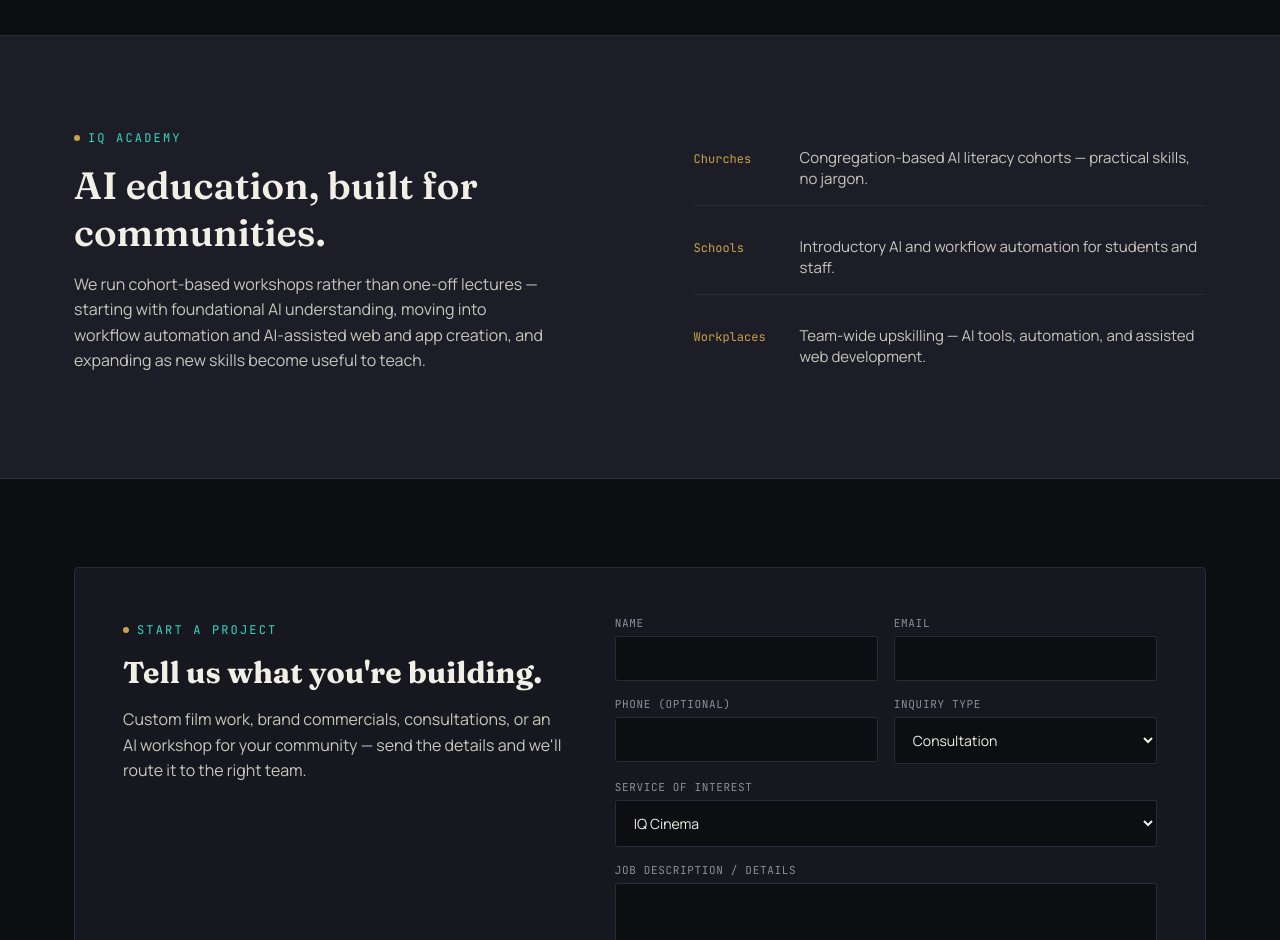
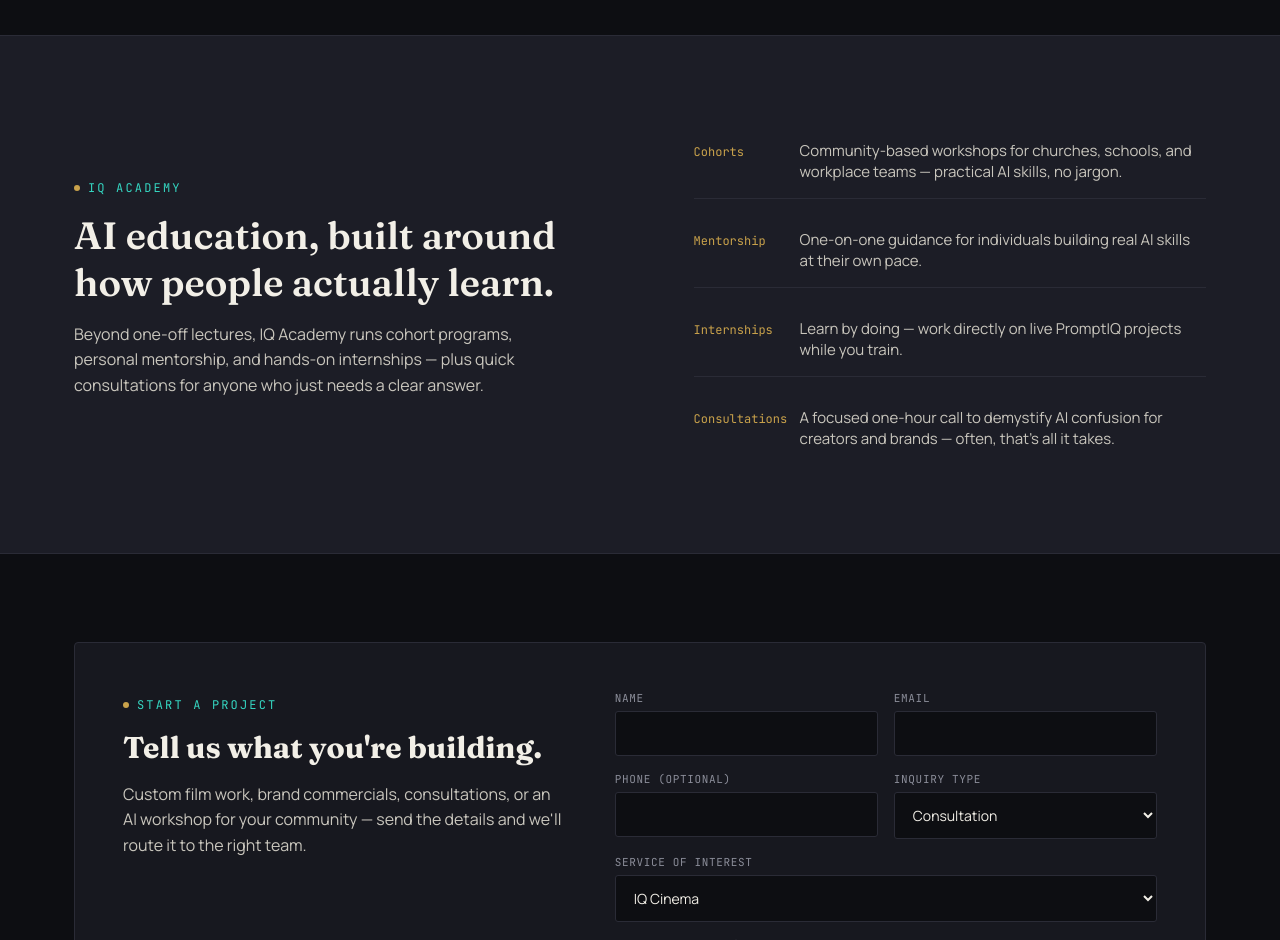
Before and after one commit to meckurypro/PromptIQ-, a React (Vite) app: page / in a window 1280 px wide. Shown: the part 2860-3800 px from the top of the page. Built offline with nearby package versions, Linux system fonts and the light colour scheme; no server answers.

Commit message:
Refactor Community component to use programs
Replaced audiences with programs and updated related text.

```diff
--- a/src/components/Community.jsx
+++ b/src/components/Community.jsx
@@ -1,7 +1,21 @@
-const audiences = [
-  { tag: 'Churches', desc: 'Congregation-based AI literacy cohorts — practical skills, no jargon.' },
-  { tag: 'Schools', desc: 'Introductory AI and workflow automation for students and staff.' },
-  { tag: 'Workplaces', desc: 'Team-wide upskilling — AI tools, automation, and assisted web development.' },
+// src/components/Community.jsx
+const programs = [
+  {
+    tag: 'Cohorts',
+    desc: 'Community-based workshops for churches, schools, and workplace teams — practical AI skills, no jargon.',
+  },
+  {
+    tag: 'Mentorship',
+    desc: 'One-on-one guidance for individuals building real AI skills at their own pace.',
+  },
+  {
+    tag: 'Internships',
+    desc: 'Learn by doing — work directly on live PromptIQ projects while you train.',
+  },
+  {
+    tag: 'Consultations',
+    desc: 'A focused one-hour call to demystify AI confusion for creators and brands — often, that\u2019s all it takes.',
+  },
 ]
 
 export default function Community() {
@@ -16,20 +30,19 @@
             fontWeight: 600,
             margin: '16px 0 14px',
           }}>
-            AI education, built for communities.
+            AI education, built around how people actually learn.
           </h2>
           <p style={{ color: 'var(--paper-dim)', lineHeight: 1.6, maxWidth: 480 }}>
-            We run cohort-based workshops rather than one-off lectures — starting
-            with foundational AI understanding, moving into workflow automation
-            and AI-assisted web and app creation, and expanding as new skills
-            become useful to teach.
+            Beyond one-off lectures, IQ Academy runs cohort programs, personal
+            mentorship, and hands-on internships — plus quick consultations
+            for anyone who just needs a clear answer.
           </p>
         </div>
         <div className="audience-list">
-          {audiences.map((a) => (
-            <div className="audience-item" key={a.tag}>
-              <span className="tag">{a.tag}</span>
-              <p>{a.desc}</p>
+          {programs.map((p) => (
+            <div className="audience-item" key={p.tag}>
+              <span className="tag">{p.tag}</span>
+              <p>{p.desc}</p>
             </div>
           ))}
         </div>
```
